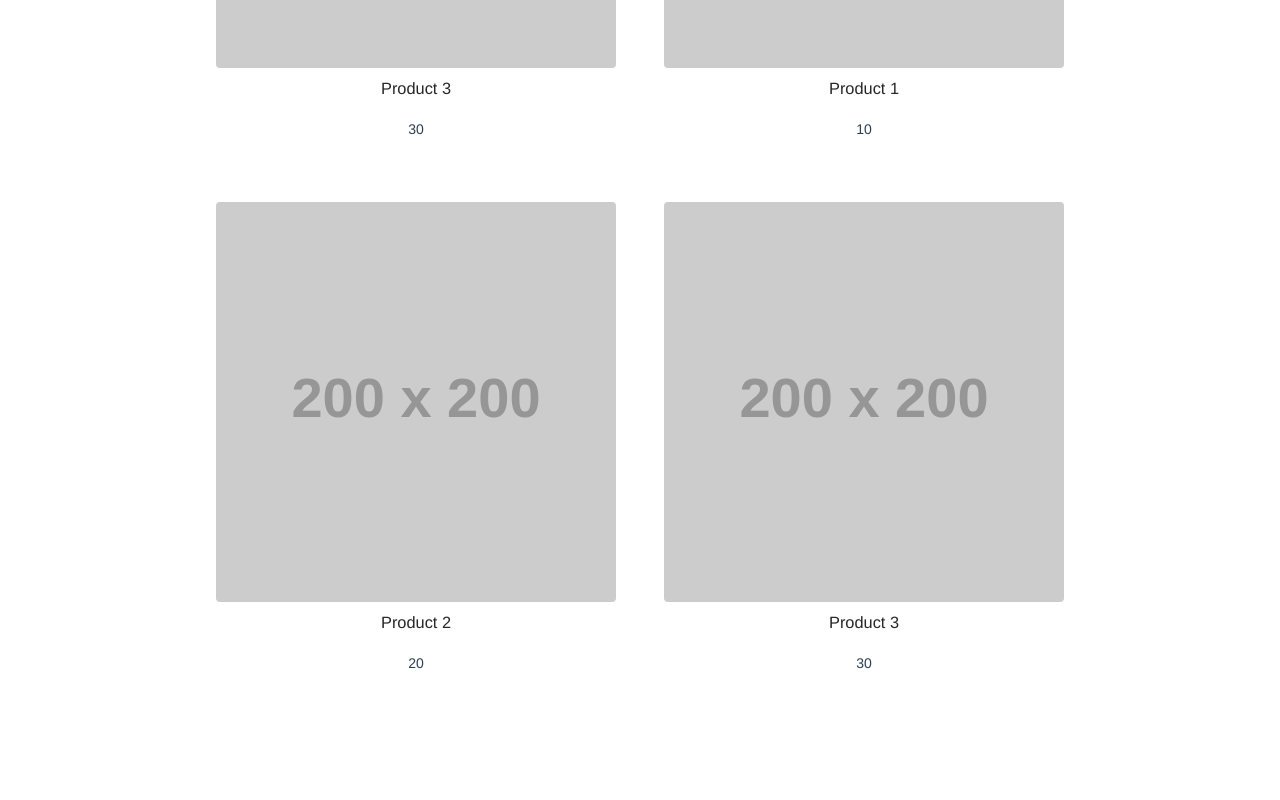
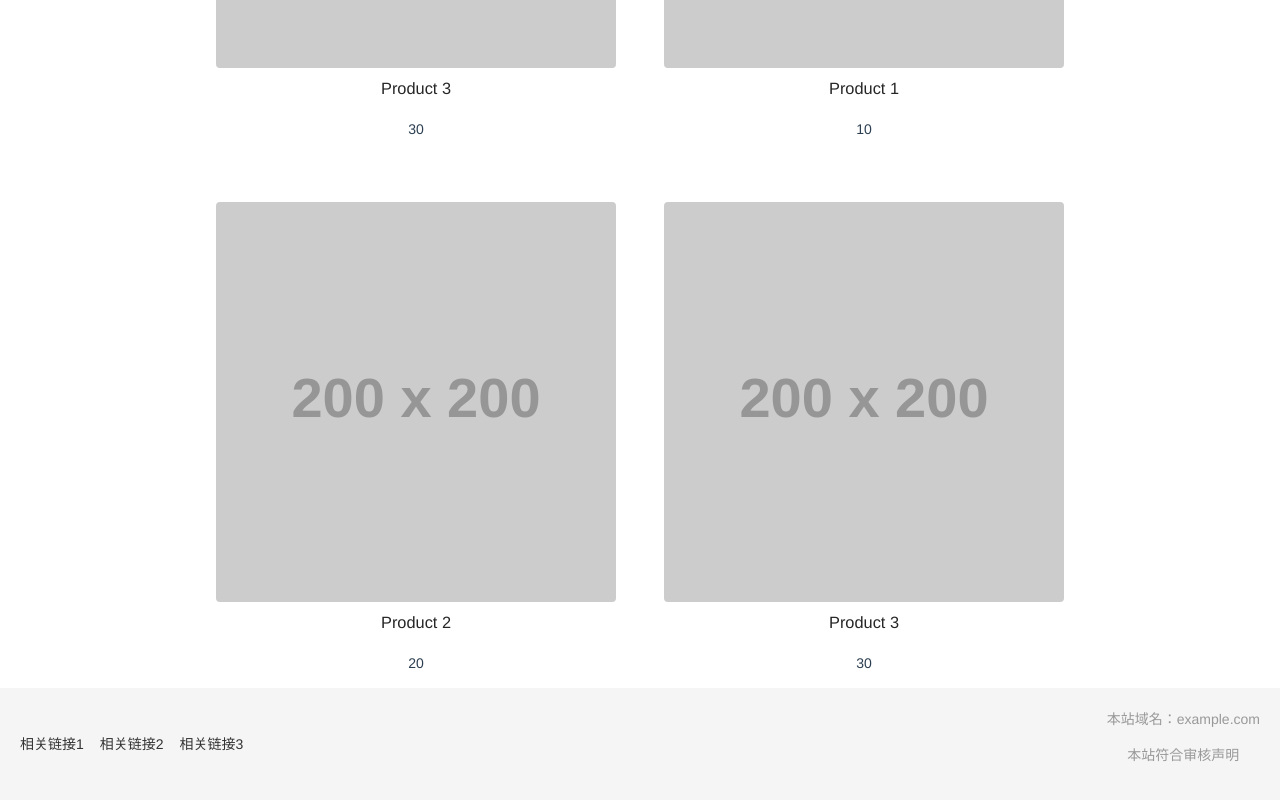
Before and after one commit to sanxincao/bootser-vue, a Vue app: page / in a window 1280 px wide. Shown: the part 938-1738 px from the top of the page. Before the commit the page ends 1626 px from the top, so only its background shows below. Built offline with nearby package versions, Linux system fonts and the light colour scheme.

Commit message:
增加根组件

```diff
--- a/src/App.vue
+++ b/src/App.vue
@@ -1,15 +1,17 @@
 <template>
   <Header />
   <router-view />
+  <Footer />
 </template>
 
 <script lang="ts">
 import { defineComponent } from "vue";
 import Header from "@/components/MyAppheader.vue";
-
+import Footer from "@/components/Footer.vue";
 export default defineComponent({
   components: {
     Header,
+    Footer,
   },
 });
 </script>
--- /dev/null
+++ b/src/components/Footer.vue
@@ -0,0 +1,38 @@
+<template>
+    <div class="footer">
+      <div class="links">
+        <a href="#">相关链接1</a>
+        <a href="#">相关链接2</a>
+        <a href="#">相关链接3</a>
+      </div>
+      <div class="disclaimer">
+        <p>本站域名：example.com</p>
+        <p>本站符合审核声明</p>
+      </div>
+    </div>
+  </template>
+
+  <style>
+  .footer {
+    background-color: #f5f5f5;
+    padding: 20px;
+    display: flex;
+    justify-content: space-between;
+    align-items: center;
+  }
+
+  .links {
+    display: flex;
+  }
+
+  .links a {
+    margin-right: 16px;
+    color: #333;
+    text-decoration: none;
+  }
+
+  .disclaimer {
+    font-size: 14px;
+    color: #999;
+  }
+  </style>
```
